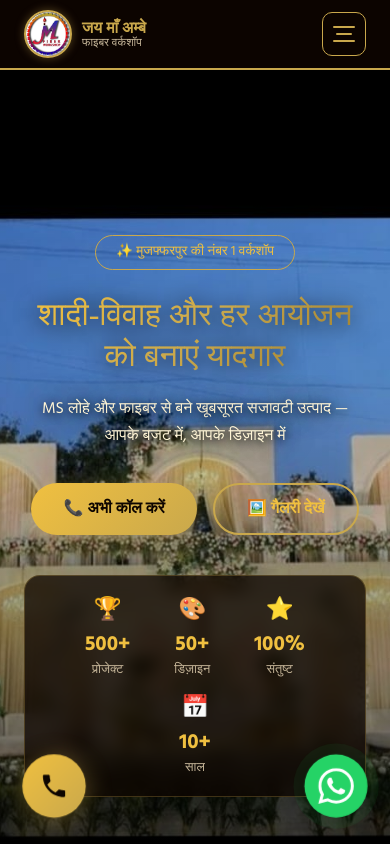
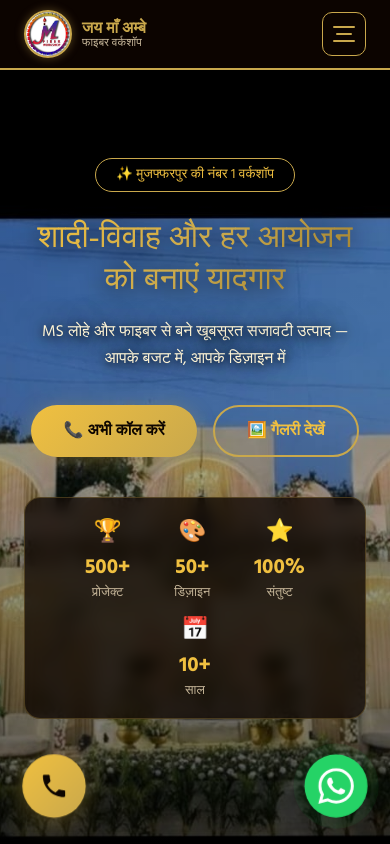
Before and after one commit to Surja2003/Jai-Maa-Ambe-Fiber-Workshop, a React (Vite) app: page / in a window 390 px wide. Shown: the top 844 px of the page. Built offline with nearby package versions, Linux system fonts and the light colour scheme; a web font is replaced by a local one.

Commit message:
fix: mobile hero black gap removed + overlay 0.35 restored

```diff
--- a/src/App.jsx
+++ b/src/App.jsx
@@ -373,14 +373,14 @@ function HomePage({ navigate }) {
       {/* ── HERO ── */}
       <section style={{
         minHeight: "100vh", display: "flex", flexDirection: "column",
-        alignItems: "center", justifyContent: "center",
+        alignItems: "center", justifyContent: "flex-start",
         position: "relative", overflow: "hidden",
         backgroundImage: `url('${IMG.heroBg}')`,
         backgroundSize: "cover", backgroundPosition: "center 60%",
-        padding: "100px 1.5rem 3rem",
+        padding: "90px 1.5rem 3rem",
       }}>
-        {/* Overlay - stage visible, not too dark at top */}
-        <div style={{ position: "absolute", inset: 0, background: "linear-gradient(180deg, rgba(0,0,0,0.20) 0%, rgba(0,0,0,0.18) 40%, rgba(0,0,0,0.52) 85%, rgba(0,0,0,0.68) 100%)" }} />
+        {/* Overlay */}
+        <div style={{ position: "absolute", inset: 0, background: "linear-gradient(180deg, rgba(0,0,0,0.35) 0%, rgba(0,0,0,0.30) 40%, rgba(0,0,0,0.55) 85%, rgba(0,0,0,0.70) 100%)" }} />
 
         <div style={{ position: "relative", zIndex: 1, textAlign: "center", maxWidth: 820 }}>
           <div style={{ display: "inline-block", border: `1px solid ${THEME.gold}`, borderRadius: 999, padding: "6px 20px", marginBottom: 24, color: THEME.goldLight, fontSize: "0.85rem" }}>
```
